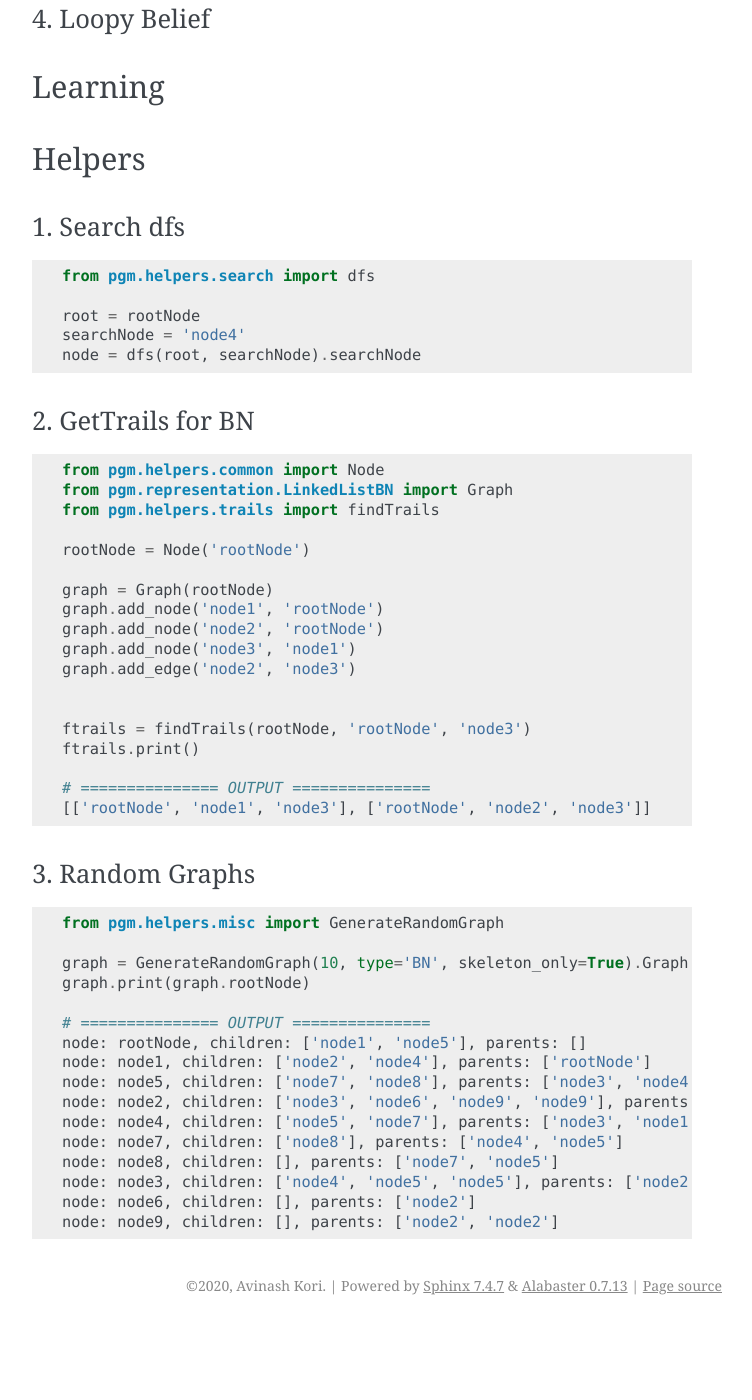
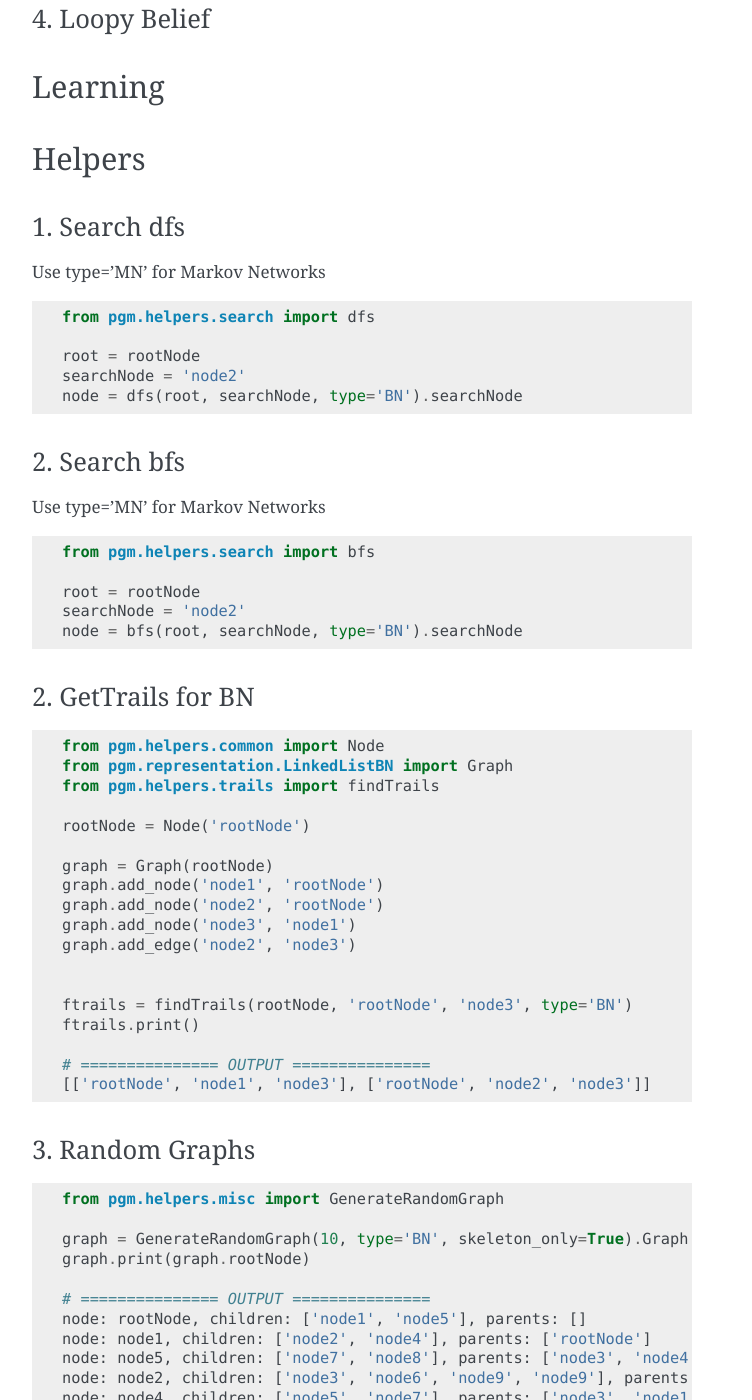
Before and after one commit to koriavinash1/pgm, a Sphinx documentation site: the page built from docs/index.rst, in a window 1280 px wide and 1400 px high, scrolled down 4019 px. Shown: the whole window, without its empty margins (388-1140 px from the left). Built offline with Sphinx 7.4.7, drawn with Linux system fonts in a browser that asks for light colours; before the commit the page ends 5344 px from its top, so only the background shows below that.

Commit message:
docs structure

```diff
--- a/docs/index.rst
+++ b/docs/index.rst
@@ -232,19 +232,34 @@ Helpers
 -------
 
 1. Search dfs
-~~~~~~~~~~
+~~~~~~~~~~~~~
+
+Use type='MN' for Markov Networks
 
 .. code:: python
 
     from pgm.helpers.search import dfs
 
     root = rootNode
-    searchNode = 'node4'
-    node = dfs(root, searchNode).searchNode
+    searchNode = 'node2'
+    node = dfs(root, searchNode, type='BN').searchNode
+
+2. Search bfs
+~~~~~~~~~~~~~
+
+Use type='MN' for Markov Networks
+
+.. code:: python
+
+    from pgm.helpers.search import bfs
+
+    root = rootNode
+    searchNode = 'node2'
+    node = bfs(root, searchNode, type='BN').searchNode
 
 
 2. GetTrails for BN
-~~~~~~~~~~~~~~~~
+~~~~~~~~~~~~~~~~~~~
 
 .. code:: python
 
@@ -261,7 +276,7 @@ Helpers
     graph.add_edge('node2', 'node3')
 
 
-    ftrails = findTrails(rootNode, 'rootNode', 'node3')
+    ftrails = findTrails(rootNode, 'rootNode', 'node3', type='BN')
     ftrails.print()
 
     # =============== OUTPUT ===============
```
